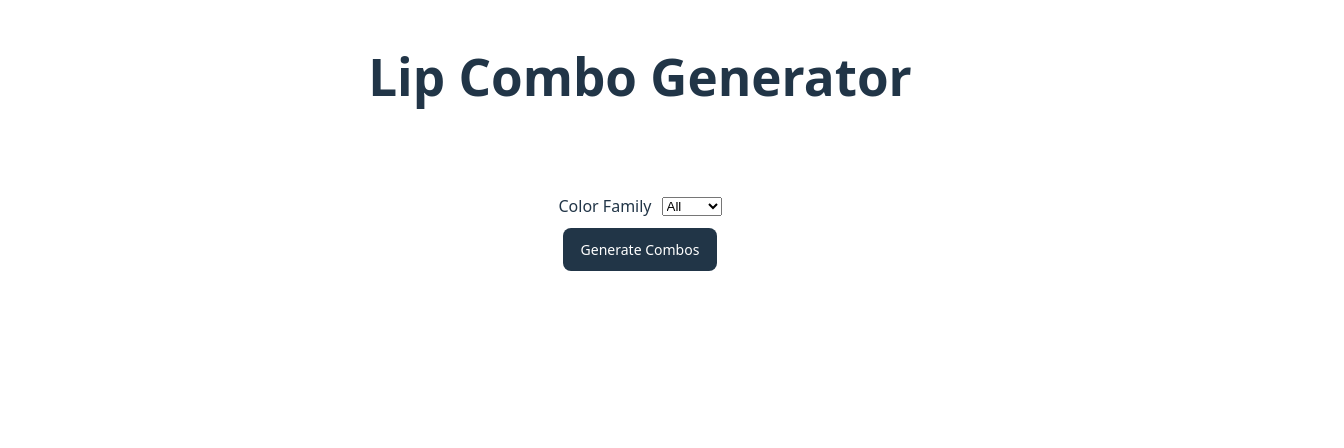
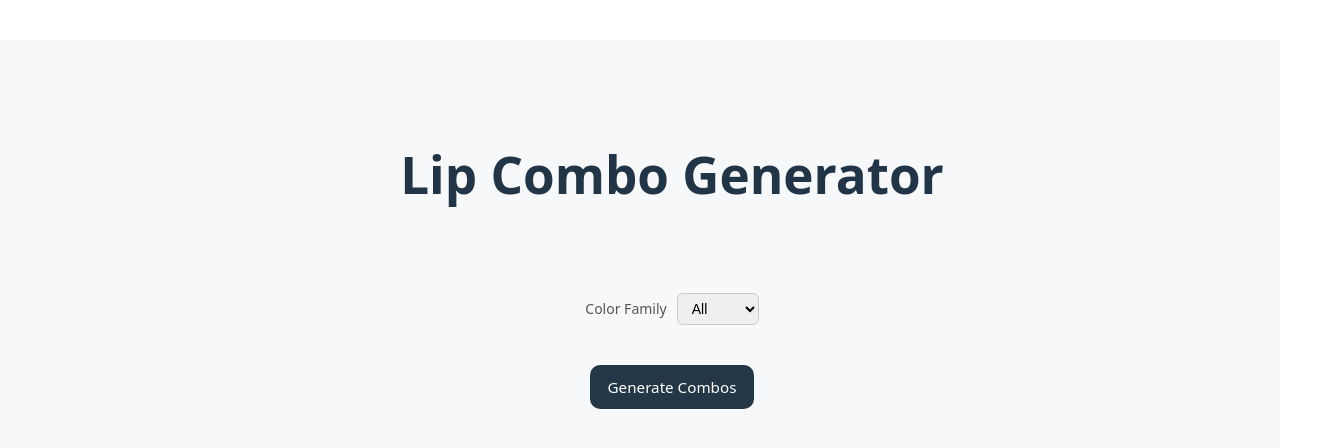
Before and after one commit to rosalia-matzumiya/react-lip-combo-generator, a React (Vite) app in the folder client/: page / in a window 1280 px wide. Shown: the top 448 px of the page, 1344 px wide, since content can reach past the window. Built offline with nearby package versions, Linux system fonts and the light colour scheme.

Commit message:
Refactor:tweaked the css styling a little

```diff
--- a/client/src/App.css
+++ b/client/src/App.css
@@ -1,37 +1,10 @@
-#root {
-  width: 100%;
-  margin: 40px auto;
-  padding: 2rem;
-  text-align: center;
-  font-family: system-ui, sans-serif;
+/* Page layout */
+body{
+  background: #f7f8fa;
 }
-
-.logo {
-  height: 6em;
-  padding: 1.5em;
-  will-change: filter;
-  transition: filter 300ms;
-}
-.logo:hover {
-  filter: drop-shadow(0 0 2em #646cffaa);
-}
-.logo.react:hover {
-  filter: drop-shadow(0 0 2em #61dafbaa);
-}
-
-@keyframes logo-spin {
-  from {
-    transform: rotate(0deg);
-  }
-  to {
-    transform: rotate(360deg);
-  }
-}
-
-@media (prefers-reduced-motion: no-preference) {
-  a:nth-of-type(2) .logo {
-    animation: logo-spin infinite 20s linear;
-  }
+label {
+  font-size: 14px;
+  color: #555;
 }
 
 select {
@@ -48,7 +21,27 @@ select {
   border: 1px solid #ccc;
 }
 
-label {
-  font-size: 14px;
-  color: #555;
+#root {
+  width: 100%;
+  margin: 40px auto;
+  padding: 2rem;
+  text-align: center;
+  font-family: system-ui, sans-serif;
 }
+
+.app-container {
+  max-width: 900px;
+  margin: 0 auto;
+  padding: 40px 20px;
+  text-align: center;
+}
+
+.app-container h1 {
+  margin-bottom: 20px;
+}
+
+.combo-container {
+  display: grid;
+  grid-template-columns: repeat(3, 1fr);
+  gap: 18px;
+}
--- a/client/src/App.jsx
+++ b/client/src/App.jsx
@@ -1,9 +1,10 @@
 import ComboGenerator from "./components/ComboGenerator";
+import "./App.css";
 
 function App() {
 
   return (
-    <div style={{ textAlign: "center", marginTop: "3rem" }}>
+    <div className="app-container">
       <h1>Lip Combo Generator</h1>
       <ComboGenerator />
     </div>
--- a/client/src/components/ComboCard.css
+++ b/client/src/components/ComboCard.css
@@ -1,23 +1,29 @@
 /* ComboCard.css */
 .combo-card {
   border: 1px solid #e4e4e4;
-  border-radius: 12px;
+  border-radius: 14px;
   background: white;
-  padding: 24px;
+  padding: 28px 24px;
   margin-top: 20px;
   max-width: 420px;
   border: 1px solid #e5e5e5;
-  box-shadow: 0 6px 14px rgba(0,0,0,0.08);
+  box-shadow: 0 6px 18px rgba(0,0,0,0.08);
+  transition: transform 0.15s ease, box-shadow 0.15s ease;
+}
+
+.combo-card:hover {
+  transform: translateY(-4px);
+  box-shadow: 0 12px 28px rgba(0,0,0,0.12);
 }
 
 .combo-title {
-  font-size: 1.4rem;
+  font-size: 1.5rem;
   font-weight: 600;
   margin-bottom: 16px;
 }
 
 .combo-section {
-  margin-bottom: 12px;
+  margin-top: 16px;
 }
 
 .combo-section p {
@@ -28,6 +34,6 @@
 .combo-label {
   font-size: 0.75rem;
   text-transform: uppercase;
-  color: #777;
-  letter-spacing: 0.5px;
+  color: #8a8a8a;
+  letter-spacing: 1px;
 }
--- a/client/src/components/ComboGenerator.css
+++ b/client/src/components/ComboGenerator.css
@@ -5,22 +5,28 @@
   width: 100%;
   margin: 80px auto;
 }
-.combo-generator button {
+.generate-button {
   padding: 12px 18px;
-  border-radius: 8px;
+  border-radius: 10px;
   border: none;
-  background: #213547;
+  background: #243746;
   color: white;
-  font-size: 14px;
+  font-size: 0.95rem;
   font-weight: 500;
+  transition: background 0.15s ease, transform 0.1s ease;
 }
-.combo-generator button:hover {
-  background-color: #333;
+.generate-button:hover {
+  background-color: #2f4a5d;
   cursor: pointer;
   transform: translateY(-1px);
 }
 
-.combo-generator button:disabled {
+.generate-button:active {
+  transform: scale(0.98);
+}
+
+.generate-button:disabled {
+  background: #9aa7b2;
   opacity: 0.5;
   cursor: not-allowed;
 }
@@ -36,7 +42,8 @@
   display: flex;
   flex-direction: column;
   gap: 18px;
-  margin-top: 30px auto;
+  margin: 0 auto 30px auto;
+
 }
 
 .filter-row {
--- a/client/src/components/ComboGenerator.jsx
+++ b/client/src/components/ComboGenerator.jsx
@@ -39,7 +39,7 @@ function ComboGenerator() {
       <button className="generate-button" onClick={generateCombo} disabled={loading}>
         Generate Combos
       </button>
-      {loading && <p>Loading...</p>}
+      {loading && <p>Generating...</p>}
       {combos.length > 0 && !loading && (
         <div className="combo-grid">
           {
```
